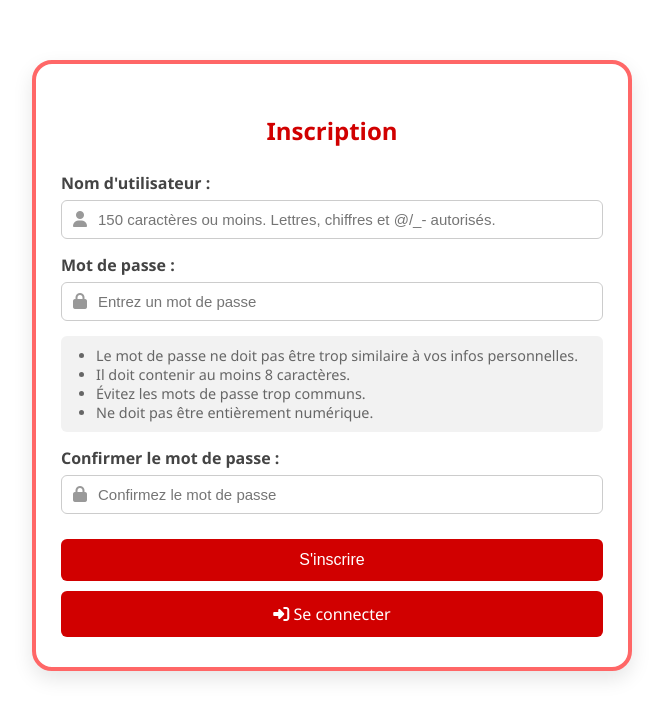
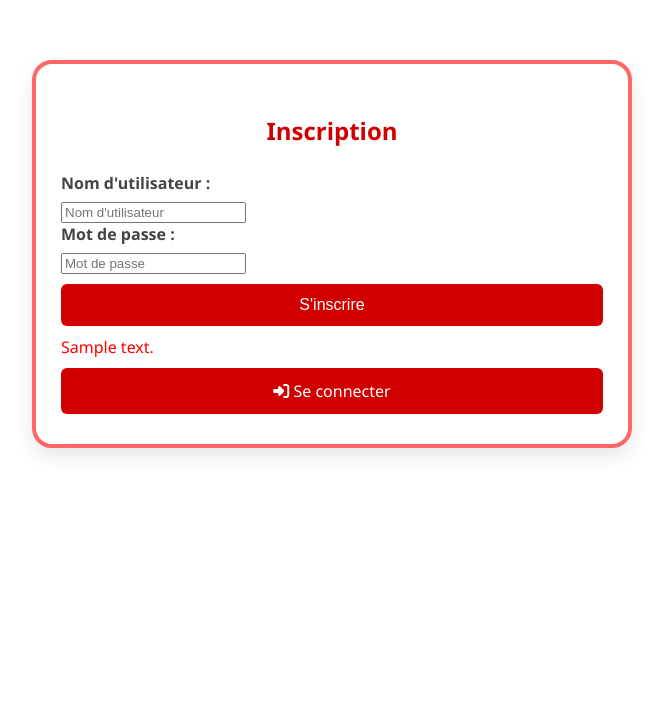
Before and after one commit to Otlundeum/Flashcard, a Django app: template monblog/templates/register.html in a window 1280 px wide. Shown: the top 718 px of the page, without its empty margins (308-971 px from the left). Run offline with Django 3.2, Linux system fonts and the light colour scheme; the template is opened without the code that fills it: most values are stand-ins (such as "Sample title", 1, 10 or a date in 2020).

Commit message:
Correction inscription/connexion utilisateur

```diff
--- a/monblog/templates/register.html
+++ b/monblog/templates/register.html
@@ -133,38 +133,15 @@
     <h2>Inscription</h2>
     <form method="POST">
       {% csrf_token %}
-
       <label for="username">Nom d'utilisateur :</label>
-      <div class="input-group">
-        <i class="fa fa-user"></i>
-        <input type="text" id="username" name="username" required minlength="3" maxlength="150"
-          placeholder="150 caractères ou moins. Lettres, chiffres et @/_- autorisés.">
-      </div>
-
+      <input type="text" id="username" name="username" required placeholder="Nom d'utilisateur">
       <label for="password">Mot de passe :</label>
-      <div class="input-group">
-        <i class="fa fa-lock"></i>
-        <input type="password" id="password" name="password" required minlength="8" placeholder="Entrez un mot de passe">
-      </div>
-
-      <div class="password-rules">
-        <ul>
-          <li>Le mot de passe ne doit pas être trop similaire à vos infos personnelles.</li>
-          <li>Il doit contenir au moins 8 caractères.</li>
-          <li>Évitez les mots de passe trop communs.</li>
-          <li>Ne doit pas être entièrement numérique.</li>
-        </ul>
-      </div>
-
-      <label for="password_confirmation">Confirmer le mot de passe :</label>
-      <div class="input-group">
-        <i class="fa fa-lock"></i>
-        <input type="password" id="password_confirmation" name="password_confirmation" required
-          placeholder="Confirmez le mot de passe">
-      </div>
-
+      <input type="password" id="password" name="password" required placeholder="Mot de passe">
       <button type="submit">S'inscrire</button>
     </form>
+    {% if debug_message %}
+      <div style="color:red; margin-top:10px;">{{ debug_message }}</div>
+    {% endif %}
     <a class="se-connecter" href="{% url 'login' %}"><i class="fa fa-sign-in-alt"></i> Se connecter</a>
   </div>
 </body>
```
